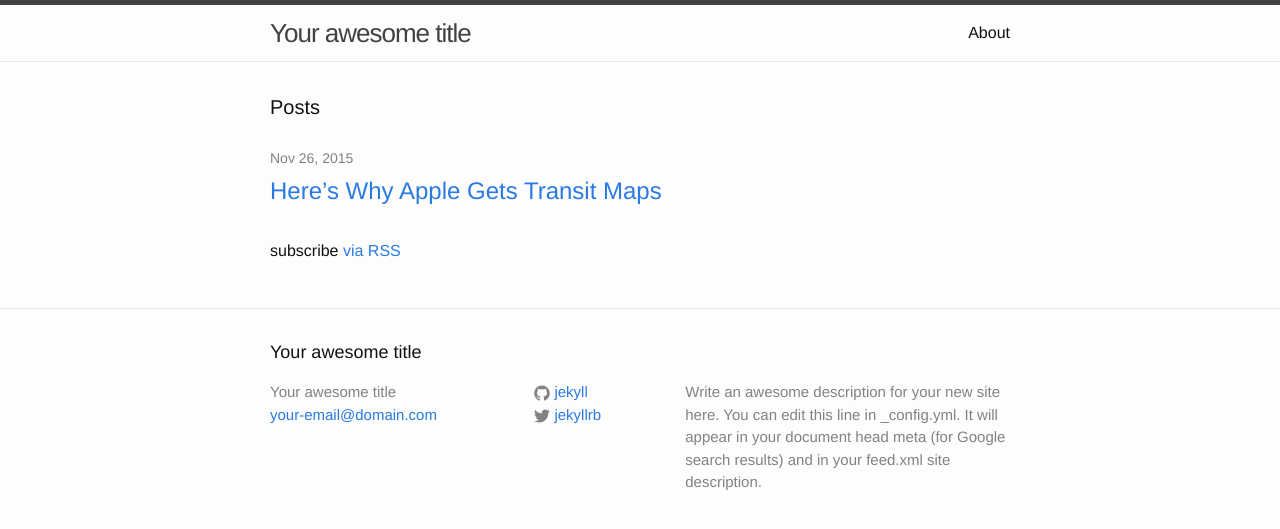
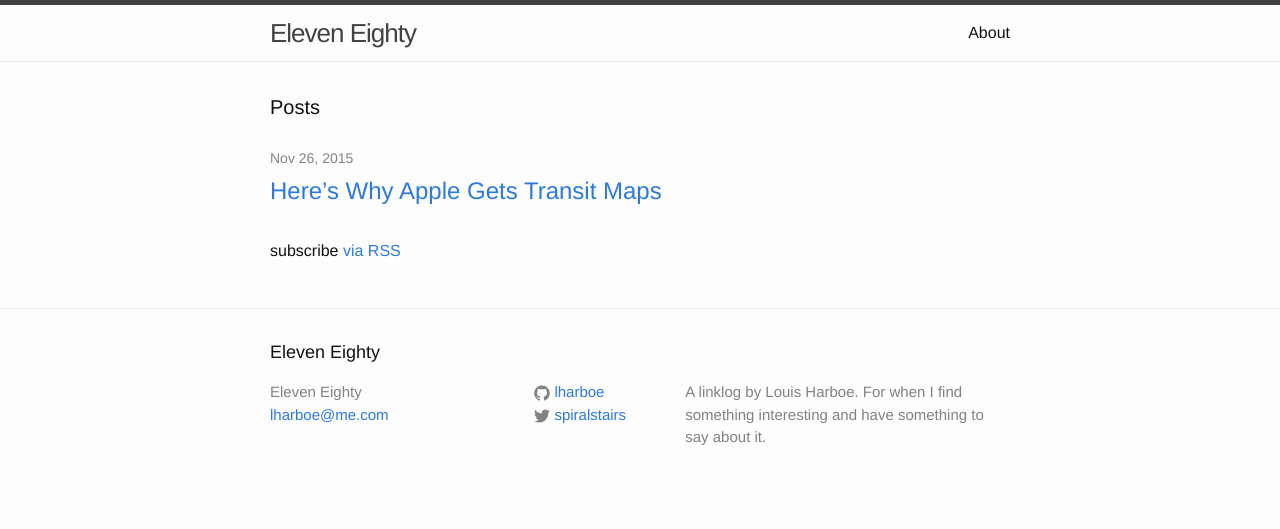
Before and after one commit to lharboe/lharboe.github.io, a Jekyll site: the page built from index.html, in a window 1280 px wide. Shown: the top 529 px of the page. Built offline with Jekyll 4.4.1, drawn with Linux system fonts in a browser that asks for light colours.

Commit message:
Updated config

```diff
--- a/_config.yml
+++ b/_config.yml
@@ -6,16 +6,14 @@
 # 'jekyll serve'. If you change this file, please restart the server process.
 
 # Site settings
-title: Your awesome title
-email: your-email@domain.com
+title: Eleven Eighty
+email: lharboe@me.com
 description: > # this means to ignore newlines until "baseurl:"
-  Write an awesome description for your new site here. You can edit this
-  line in _config.yml. It will appear in your document head meta (for
-  Google search results) and in your feed.xml site description.
+  A linklog by Louis Harboe. For when I find something interesting and have something to say about it.
 baseurl: "" # the subpath of your site, e.g. /blog
-url: "http://yourdomain.com" # the base hostname & protocol for your site
-twitter_username: jekyllrb
-github_username:  jekyll
+url: "http://lharboe.github.io" # the base hostname & protocol for your site
+twitter_username: spiralstairs
+github_username:  lharboe
 
 # Build settings
 markdown: kramdown
```
